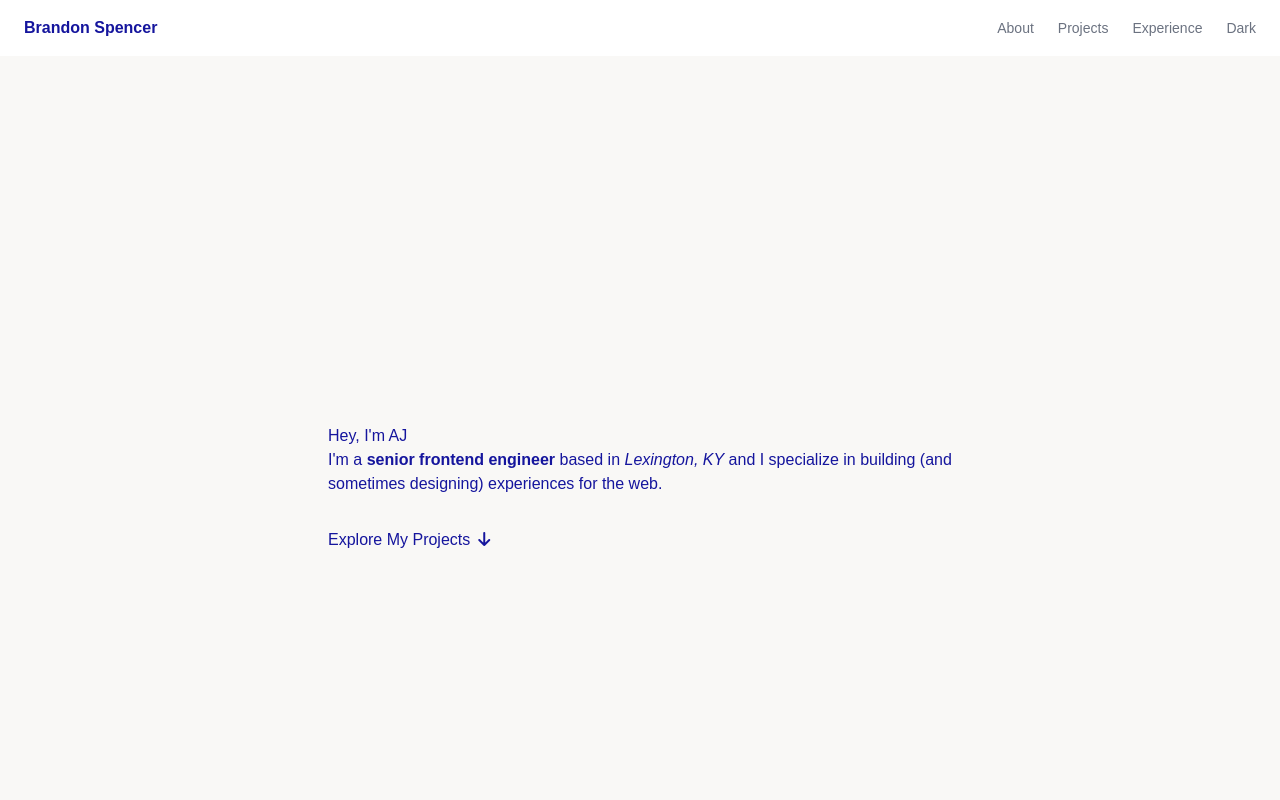
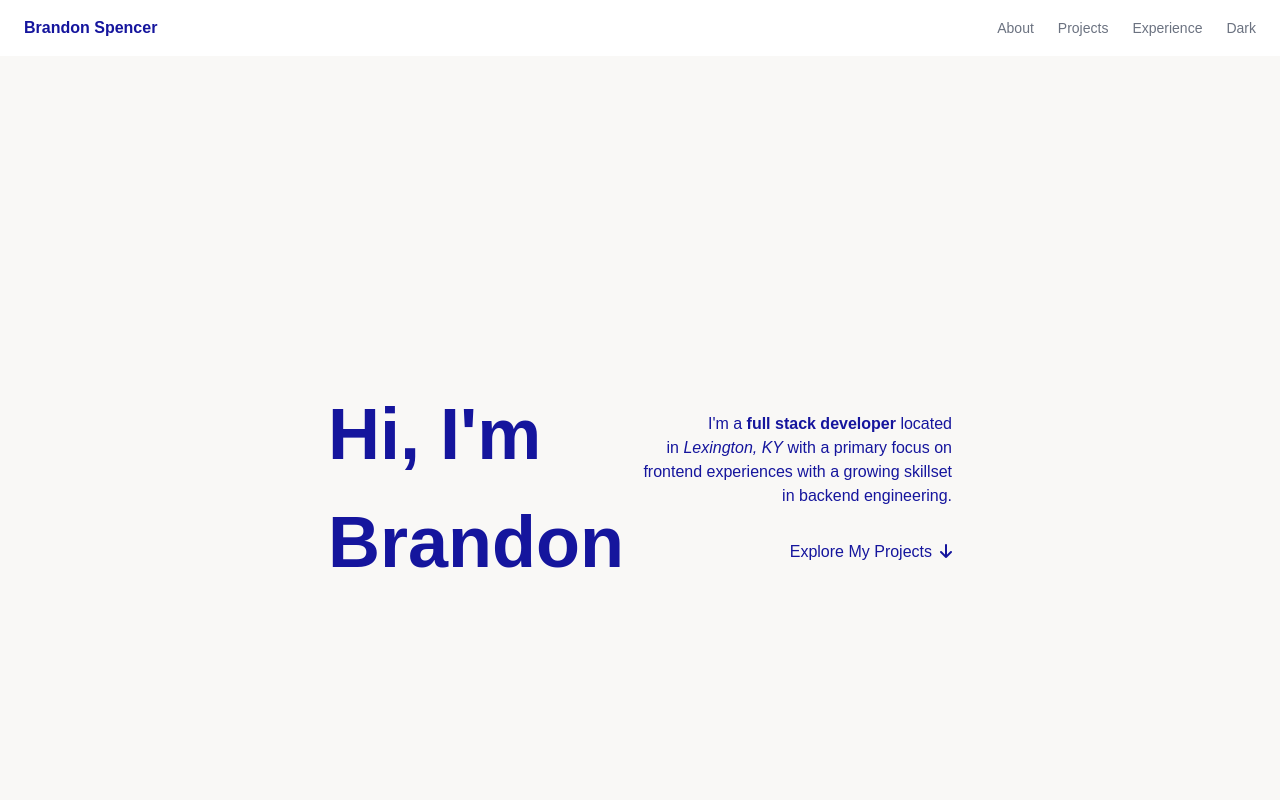
Before and after one commit to doubldragon/personal-homepage, a Next.js app: page / in a window 1280 px wide. Shown: the top 800 px of the page. Built offline with nearby package versions, Linux system fonts and the light colour scheme.

Commit message:
hero styling

```diff
--- a/pages/index.tsx
+++ b/pages/index.tsx
@@ -25,23 +25,22 @@
           <div className="w-full h-screen flex justify-center items-center -mt-8 relative">
             <div className="hero-layout">
               <div className="hero-title-section">
-                <h1 className="hero-title">Hey, I'm AJ</h1>
+                <h1 className="hero-title">Hi, I'm Brandon</h1>
               </div>
               <div className="hero-content">
-                <p className="hero-subtitle mb-8">
+                <div className="hero-subtitle mb-8 text-right">
                   I'm a{" "}
                   <strong className="font-semibold text-accent2 dark:text-accent2-dark">
                     {" "}
-                    senior frontend engineer
+                    full stack developer
                   </strong>{" "}
-                  based in
+                  located in
                   <i className="whitespace-nowrap font-light text-accent1 dark:text-accent1-dark">
                     {" "}
                     Lexington, KY
                   </i>{" "}
-                  and I specialize in building (and sometimes designing)
-                  experiences for the web.
-                </p>
+                  with a primary focus on frontend experiences with a growing skillset in backend engineering.
+                </div>
                 <div className="hero-actions">
                   <a href="#portfolio" className="hero-button">
                     <span>Explore My Projects</span>
--- a/styles/globals.css
+++ b/styles/globals.css
@@ -68,3 +68,21 @@
 .mb-5 {
   margin-bottom: calc(var(--spacing) * 5);
 }
+
+.hero-layout {
+  display: flex;
+  justify-content: space-between;
+  align-items: center;
+  gap: 8px;
+}
+
+.hero-title-section {
+  font-size: 72px;
+  font-weight: 600;
+}
+
+.hero-content {
+  display: flex;
+  flex-direction: column;
+  align-items: end;
+}
```
